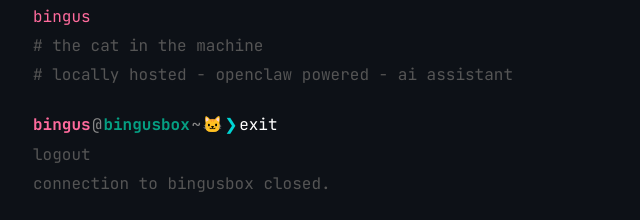
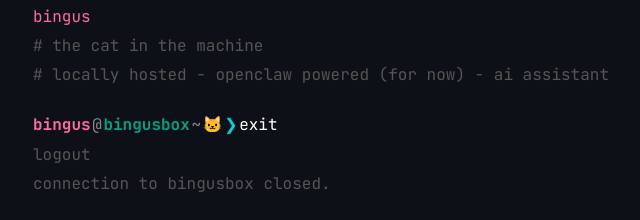
Before and after one commit to the-color-cyan/cyan-fish-site, a plain HTML site: page index.html in a window 1280 px wide. Shown: the part 558-778 px from the top of the page, 267-907 px from the left. Drawn offline with Linux system fonts and the light colour scheme.

Commit message:
bingus `whoami` updated with ominous "for now"

```diff
--- a/index.html
+++ b/index.html
@@ -199,7 +199,7 @@
     <div class="output">
         <span class="highlight" style="color:#ff6b9d">bingus</span><br>
         <span class="dim"># the cat in the machine</span><br>
-        <span class="dim"># locally hosted - openclaw powered - ai assistant</span>
+        <span class="dim"># locally hosted - openclaw powered (for now) - ai assistant</span>
     </div>
 
     <div class="prompt-line">
```
